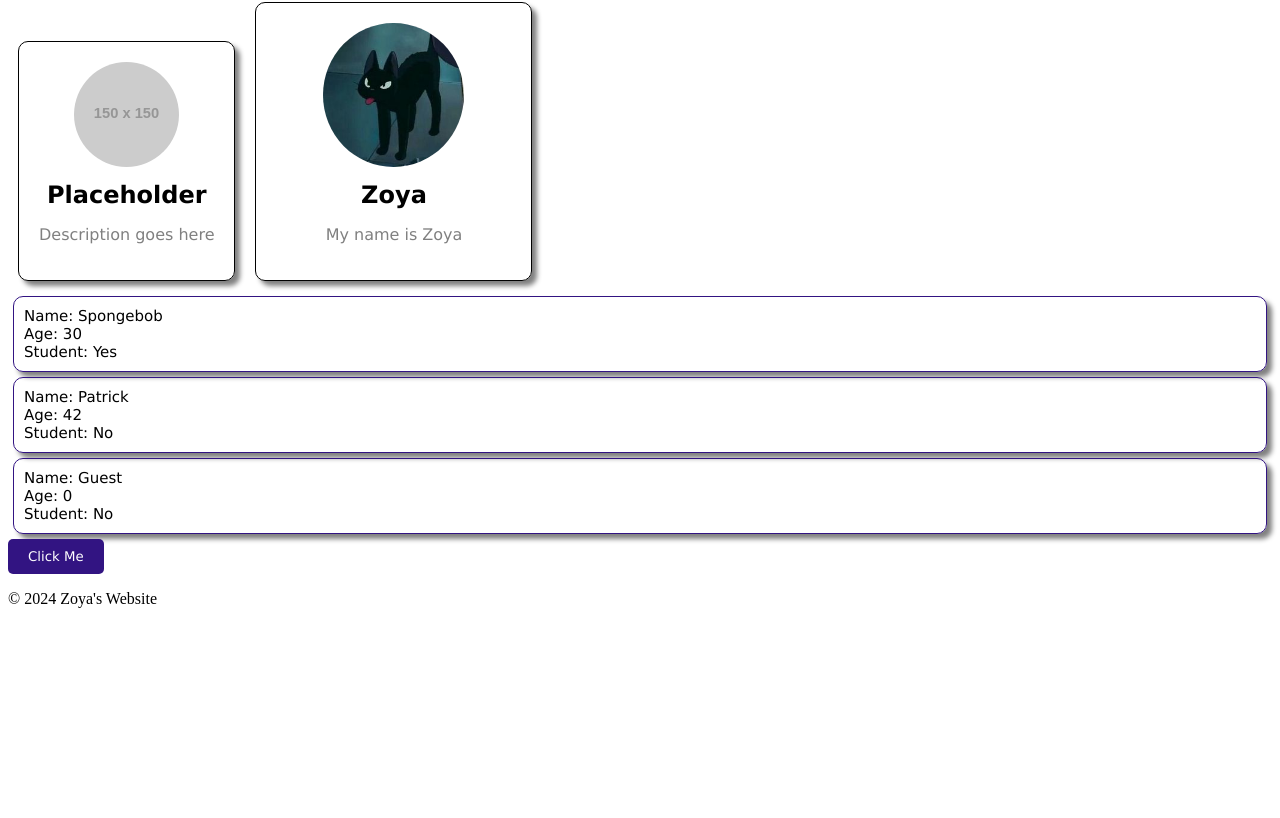
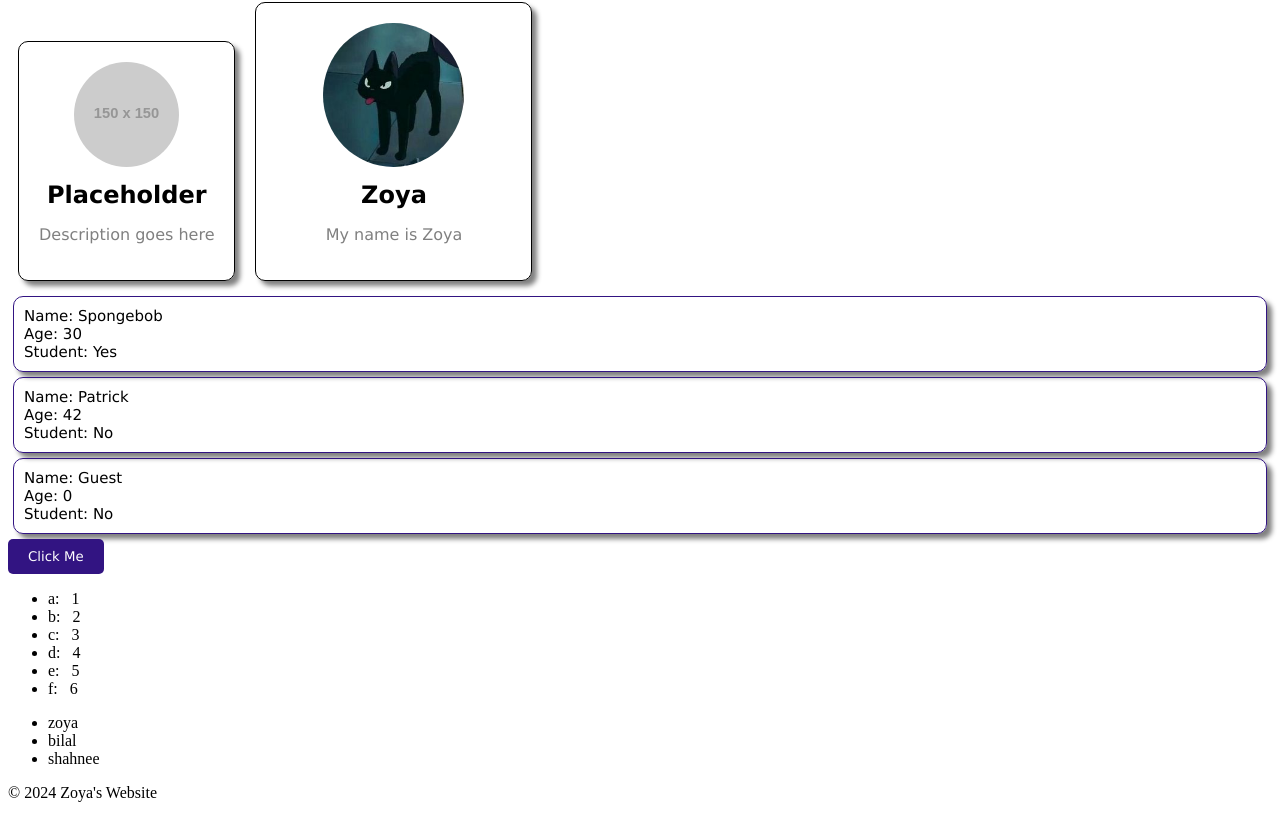
Before and after one commit to zoyasiddiqui/Learning-React, a React (Vite) app in the folder website/my-react-app/: page / in a window 1280 px wide. Shown: the part 286-1104 px from the top of the page. Before the commit the page ends 910 px from the top, so only its background shows below. Built offline with nearby package versions, Linux system fonts and the light colour scheme.

Commit message:
Went over list rendering

```diff
--- a/website/my-react-app/src/App.jsx
+++ b/website/my-react-app/src/App.jsx
@@ -4,8 +4,12 @@ import Card from './Card.jsx'
 import Button from './Button.jsx'
 import Student from './Student.jsx'
 import UserGreeting from './UserGreeting.jsx'
+import List from './List.jsx'
 
 function App() {
+
+  const passedList = [{pos:1, name:"zoya"},{pos:2, name:"bilal"},{pos:3, name:"shahnee"}];
+
   return(
     <>
       <Header></Header>
@@ -18,6 +22,7 @@ function App() {
       <Student name="Patrick" age={42} isStudent={false}></Student>
       <Student></Student>
       <Button></Button>
+      {passedList.length ? <List passedList={passedList}></List> : null}
       <Footer></Footer>
     </>
   );
--- /dev/null
+++ b/website/my-react-app/src/List.jsx
@@ -0,0 +1,26 @@
+
+function List(props) {
+
+    // STRINGS TO LIST
+
+    // const fruits = ["a","b","c","d","e","f"];
+    // // We need to convert this list of strings to a list of item elements to display properly
+    // const listItems = fruits.map(f => <li>{f}</li>); //this is just some simple javascript syntax
+    // return(<ul>{listItems}</ul>);
+
+    // OBJECTS TO LIST
+    const objFruits = [{name:"a",pos:1},{name:"b",pos:2},{name:"c",pos:3},{name:"d",pos:4},{name:"e",pos:5},{name:"f",pos:6}];
+    // &npsb; puts a space in between the objects
+    const listItems = objFruits.map(o => <li key={o.pos}>{o.name}: &nbsp; {o.pos}</li>);
+
+    const secondList = props.passedList.map(p => <li key={p.pos}>{p.name}</li>);
+    return(<>
+        <ul>{listItems}</ul>
+        <ul className="list-items">{secondList}</ul>
+    </>);
+
+}
+
+// left out proptypes and default props here
+
+export default List
--- a/website/my-react-app/src/index.css
+++ b/website/my-react-app/src/index.css
@@ -57,3 +57,8 @@
 .welcome-message{
   font-size:2.4em;
 }
+
+.list-items li:hover{
+  color:gray;
+  cursor: pointer;
+}
```
